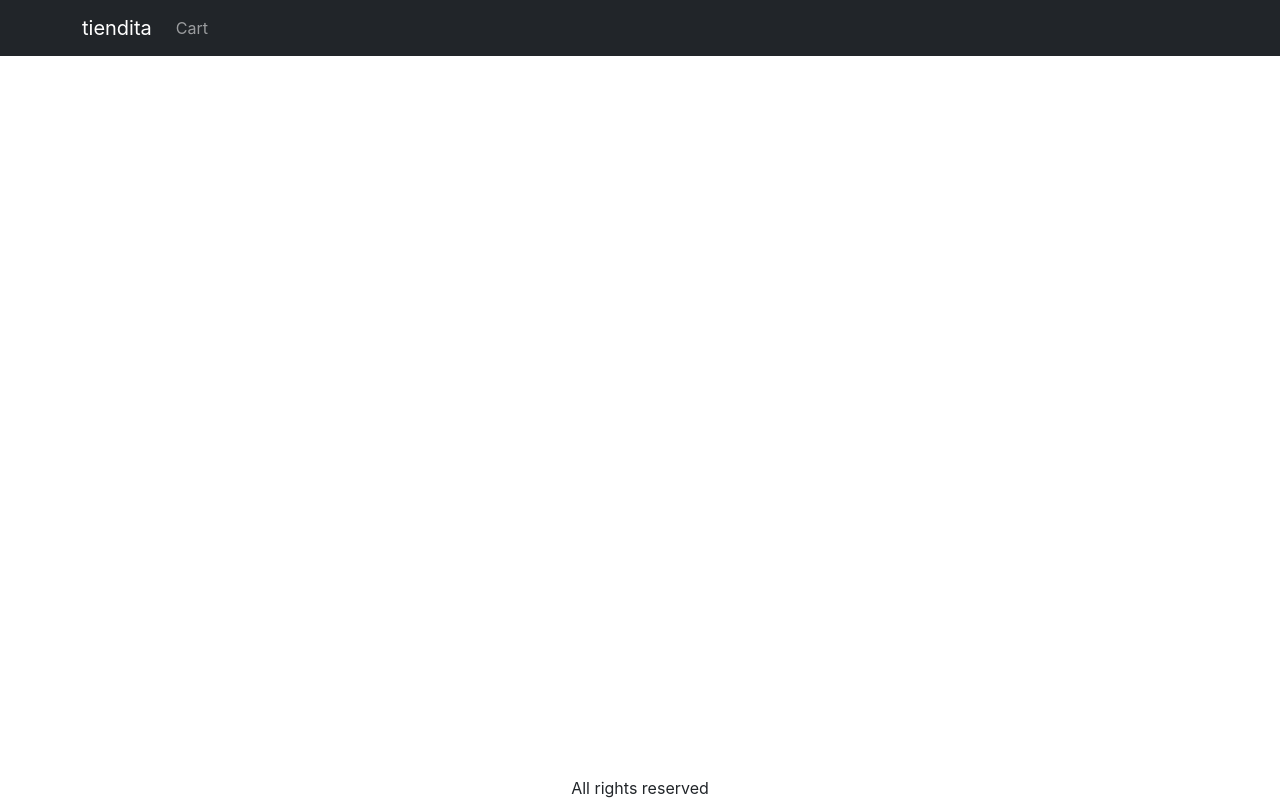
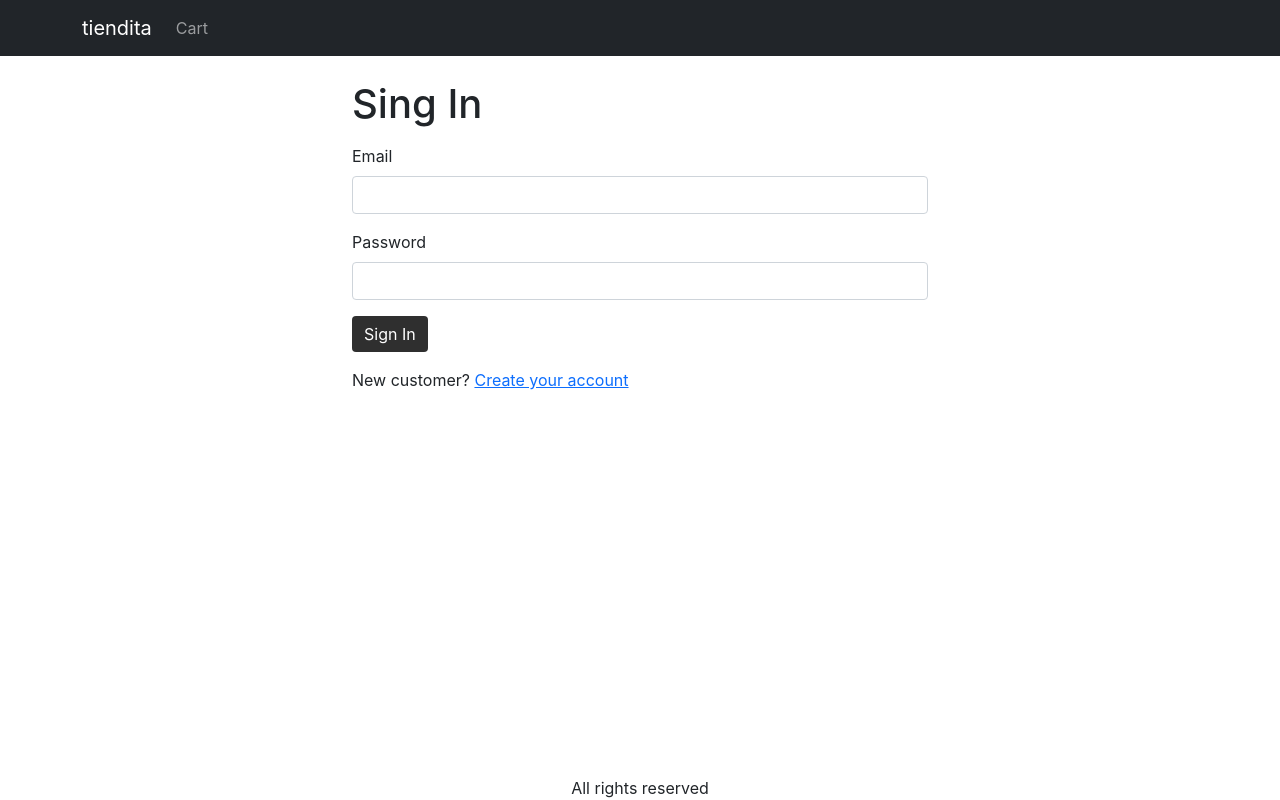
Before and after one commit to LulaZeta/tiendita-mern, a React (Create React App) app in the folder client/: page /signin in a window 1280 px wide. Built offline with nearby package versions, Linux system fonts and the light colour scheme.

Commit message:
V18 Create Sign In Screen

```diff
--- a/client/src/App.js
+++ b/client/src/App.js
@@ -10,6 +10,7 @@
 import { useContext } from 'react';
 import { Store } from './Store';
 import CartScreen from './screen/CartScreen';
+import SigninScreen from './screen/SigninScreen';
 
 function App() {
   const { state } = useContext(Store);
@@ -42,6 +43,7 @@
             <Routes>
               <Route path="/product/:slug" element={<ProductScreen />} />
               <Route path="/cart" element={<CartScreen />} />
+              <Route path="/signin" element={<SigninScreen />} />
               <Route path="/" element={<HomeScreen />} />
             </Routes>
           </Container>
--- a/client/src/index.css
+++ b/client/src/index.css
@@ -68,3 +68,8 @@
 .img-thumbnail {
   height: 80px;
 }
+
+/* ----------SigninScreen----------- */
+.small-container {
+  max-width: 600px;
+}
--- /dev/null
+++ b/client/src/screen/SigninScreen.js
@@ -0,0 +1,40 @@
+import React from 'react';
+import { useLocation, Link } from 'react-router-dom';
+import Container from 'react-bootstrap/Container';
+import Form from 'react-bootstrap/Form';
+import Button from 'react-bootstrap/Button';
+import { Helmet } from 'react-helmet-async';
+
+const SigninScreen = () => {
+  const { search } = useLocation();
+  const redirectInUrl = new URLSearchParams(search).get('redirect');
+  const redirect = redirectInUrl ? redirectInUrl : '/';
+
+  return (
+    <Container className="small-container">
+      <Helmet>
+        <title>Sign In</title>
+      </Helmet>
+      <h1 className="my-3">Sing In</h1>
+      <Form>
+        <Form.Group className="mb-3" controlId="email">
+          <Form.Label>Email</Form.Label>
+          <Form.Control type="email" required />
+        </Form.Group>
+        <Form.Group className="mb-3" controlId="password">
+          <Form.Label>Password</Form.Label>
+          <Form.Control type="password" required />
+        </Form.Group>
+        <div className="mb-3">
+          <Button type="submit">Sign In</Button>
+        </div>
+        <div className="mb-3">
+          New customer?{' '}
+          <Link to={`/signup?redirect=${redirect}`}>Create your account</Link>
+        </div>
+      </Form>
+    </Container>
+  );
+};
+
+export default SigninScreen;
```
Also changed, not shown: 1 other file (tests, documents, lock files or other folders).
